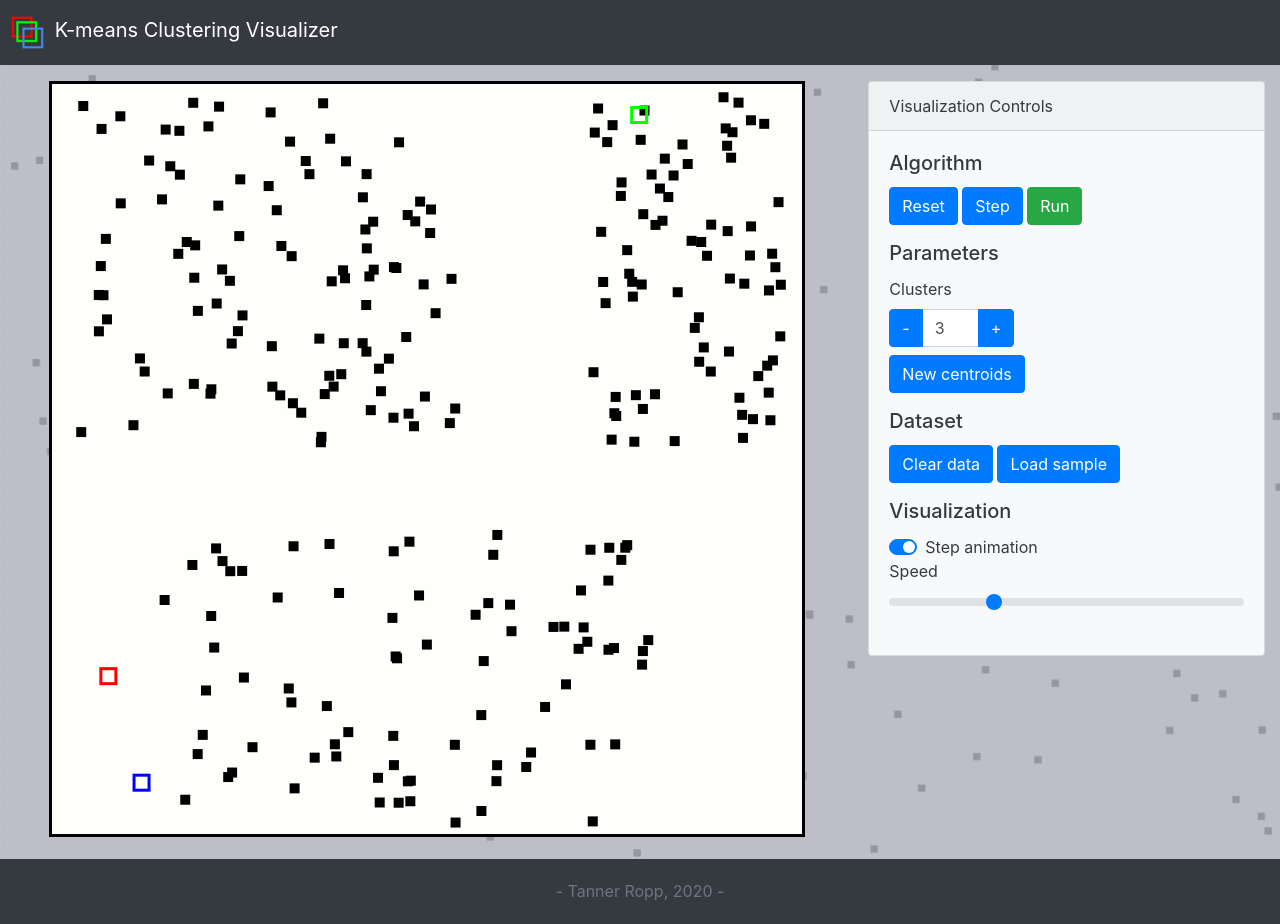
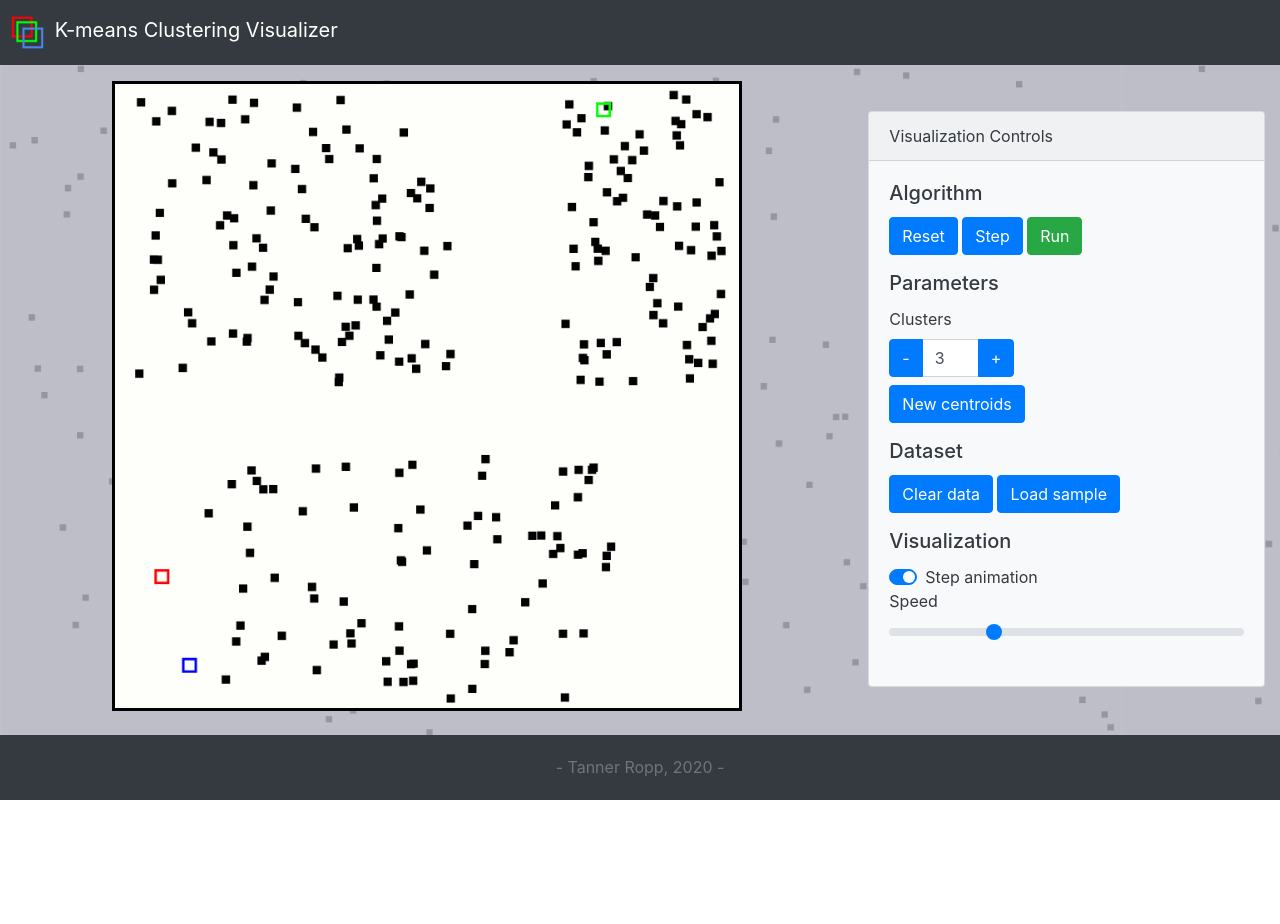
Before and after one commit to tanner-ropp/Clustering-Visualization, a React (Create React App) app: page / in a window 1280 px wide. After the commit the page ends 800 px from the top, so only its background shows below. Built offline with nearby package versions, Linux system fonts and the light colour scheme.

Commit message:
fixed responsivity

```diff
--- a/src/ClusteringVisualizer/ClusteringVisualizer.css
+++ b/src/ClusteringVisualizer/ClusteringVisualizer.css
@@ -27,15 +27,19 @@ body {
     padding: 10px
 }
 
-.button-dashboard {
-    /*position: absolute;
-    left: 50%;
-    transform: translatex(-50%);*/
+.vcenter {
+    display: inline-block;
+    vertical-align: middle;
+    float: none;
 }
 
 .background {
     background-image: url("background2.png");
     background-size: contain
+}
+
+.custom-container {
+    max-width: 1300px;
 }
 
 section {
@@ -50,9 +54,8 @@ footer {
 #myCanvas {
     background-color: #FEFEFA;
     border: 3px solid #000000;
-    /*position: absolute;
-    top: 50%;
-    left: 50%;
-    transform: translate(-50%, -50%);*/
-    /*margin: 40px*/
+    max-height: calc(100vh - 170px);
+    width: 100%;
+    max-width: calc(100vh - 170px);
+    height: auto;
 }
--- a/src/ClusteringVisualizer/ClusteringVisualizer.js
+++ b/src/ClusteringVisualizer/ClusteringVisualizer.js
@@ -393,9 +393,9 @@ export default class ClusteringVisualizer extends Component {
                         K-means Clustering Visualizer
                     </Navbar.Brand>
                 </Navbar>
-                <section>
-                    <Container fluid>
-                        <Row className="pt-3 pb-3">
+                <section className="">
+                    <Container fluid="xl" className="custom-container">
+                        <Row className="pt-3 pb-3 justify-content-md-center">
                             <Col className="text-center">
                                 <Animation animating={this.state.animating_centroids} dataPoints={this.state.data_points} centroids={this.state.centroids} prevCentroids={this.state.prev_centroids} speed={this.state.speed} onMouseDown={(e) => {
                                     const data_points = this.state.data_points.map((data_point) => {
@@ -404,10 +404,11 @@ export default class ClusteringVisualizer extends Component {
 
                                     const canvas = document.getElementById('myCanvas');
                                     var rect = canvas.getBoundingClientRect();
+                                    console.log(rect.height);
 
                                     data_points.push({
-                                        x: e.clientX - rect.left - 4, // custom offset to make the square at the point of thr cursor
-                                        y: e.clientY - rect.top - 4,
+                                        x: (e.clientX - rect.left - 4)*(750/rect.width), // custom offset to make the square at the point of thr cursor
+                                        y: (e.clientY - rect.top - 4)*(750/rect.height),
                                         id: 0
                                     });
 
@@ -416,7 +417,7 @@ export default class ClusteringVisualizer extends Component {
                                     })
                                 }}/>
                             </Col>
-                            <Col className="" md={4}>
+                            <Col className="my-auto" md={4}>
                                 <Dashboard
                                     isValid={this.state.k <= this.state.data_points.length}
                                     k={this.state.k}
```
